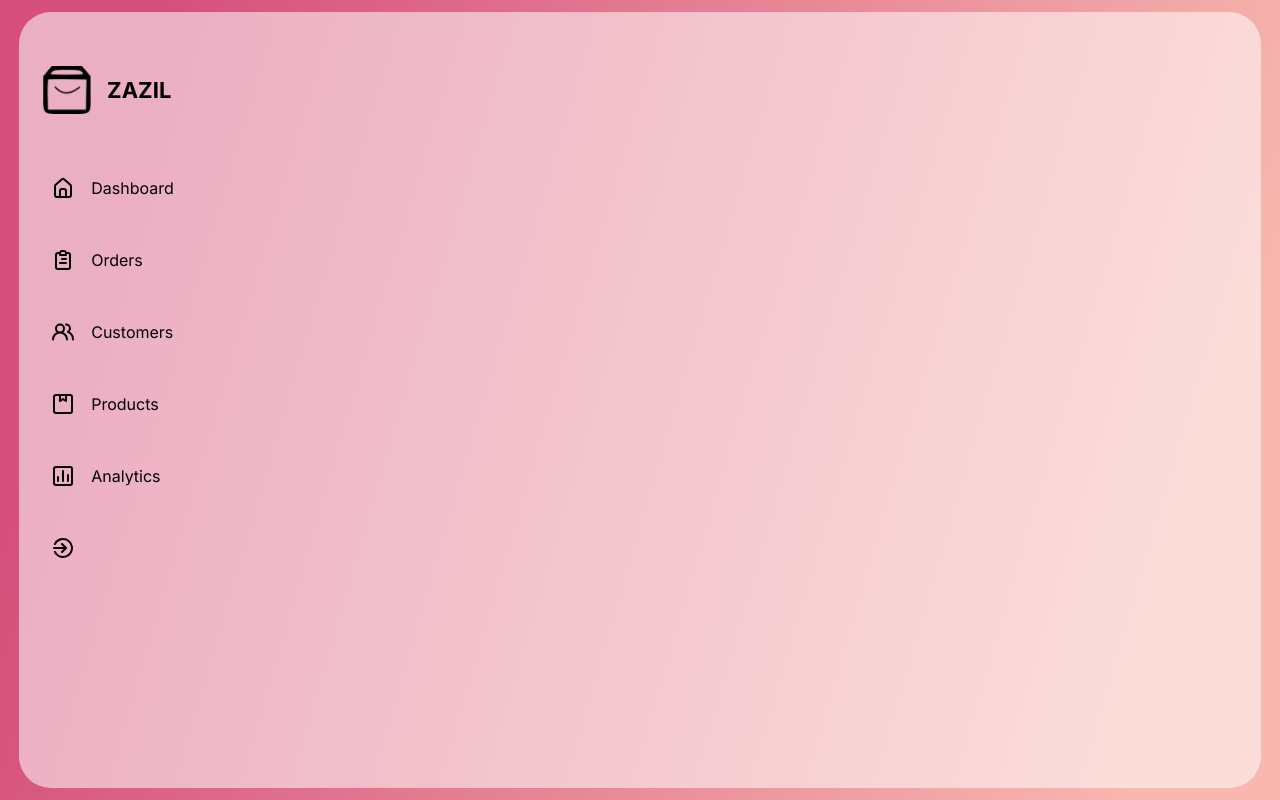
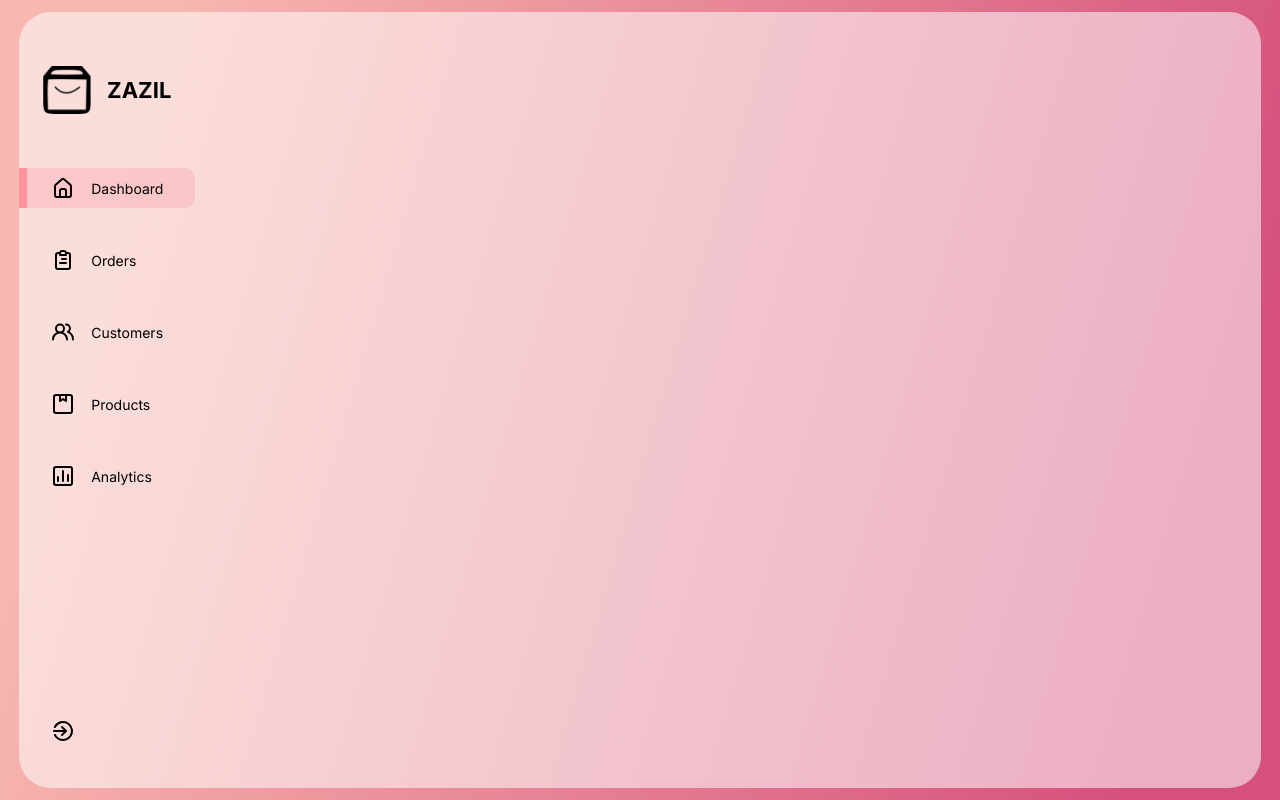
Before and after one commit to Sebastian-Espinoza-25/Reto-TC2007B.401-Equipo-6-Web, a React (Create React App) app: page / in a window 1280 px wide. Built offline with nearby package versions, Linux system fonts and the light colour scheme.

Commit message:
Sidebar pretty sin funcionalidad
Falta funcionalidad aun

```diff
--- a/src/App.css
+++ b/src/App.css
@@ -15,8 +15,9 @@
 .App{
   background: linear-gradient(
     106.37deg,
-    #D5507C 10.63%,
-    #F8B8AF 90.85%
+    #F8B8AF 10.85%,
+    #D5507C 90.63%
+
 
   );
   height: 100vh;
--- a/src/components/Sidebar.css
+++ b/src/components/Sidebar.css
@@ -46,4 +46,31 @@
     margin-left: 2rem;
     position: relative;
     transition: all 300ms ease;
+    font-size: 14px;
+    border-radius: 0.7rem;
 }
+
+.menuItem:hover{
+    cursor: pointer;
+}
+
+.active{
+    background: var(--activeItem);
+    margin-left: 0;
+}
+
+.active::before{
+    content: "";
+    width: 8px;
+    height: 100%;
+    background: var(--pink);
+    margin-right: calc(1rem - 8px)
+
+
+}
+
+.menu .menuItem:last-child{
+    position: absolute;
+    bottom: 2.3rem;
+    width: 100%;
+}
--- a/src/components/Sidebar.jsx
+++ b/src/components/Sidebar.jsx
@@ -6,6 +6,12 @@ import { SidebarData } from '../Data/Data';
 import { UilSignOutAlt } from '@iconscout/react-unicons'
 
 const Sidebar = () => {
+
+    const [selected, setSelected] = React.useState(0);
+
+
+
+
     return (
         <div className="Sidebar">
             {/* logo */}
@@ -19,7 +25,10 @@ const Sidebar = () => {
             <div className="menu">
                 {SidebarData.map((item, index) => {
                     return(
-                        <div className="menuItem">
+                        <div className={selected === index ? 'menuItem active' : 'menuItem' }
+                        key={index}
+                        onClick={() => setSelected(index)}
+                        >
                             <item.icon/>
                             <span>
                                 {item.heading}
```
